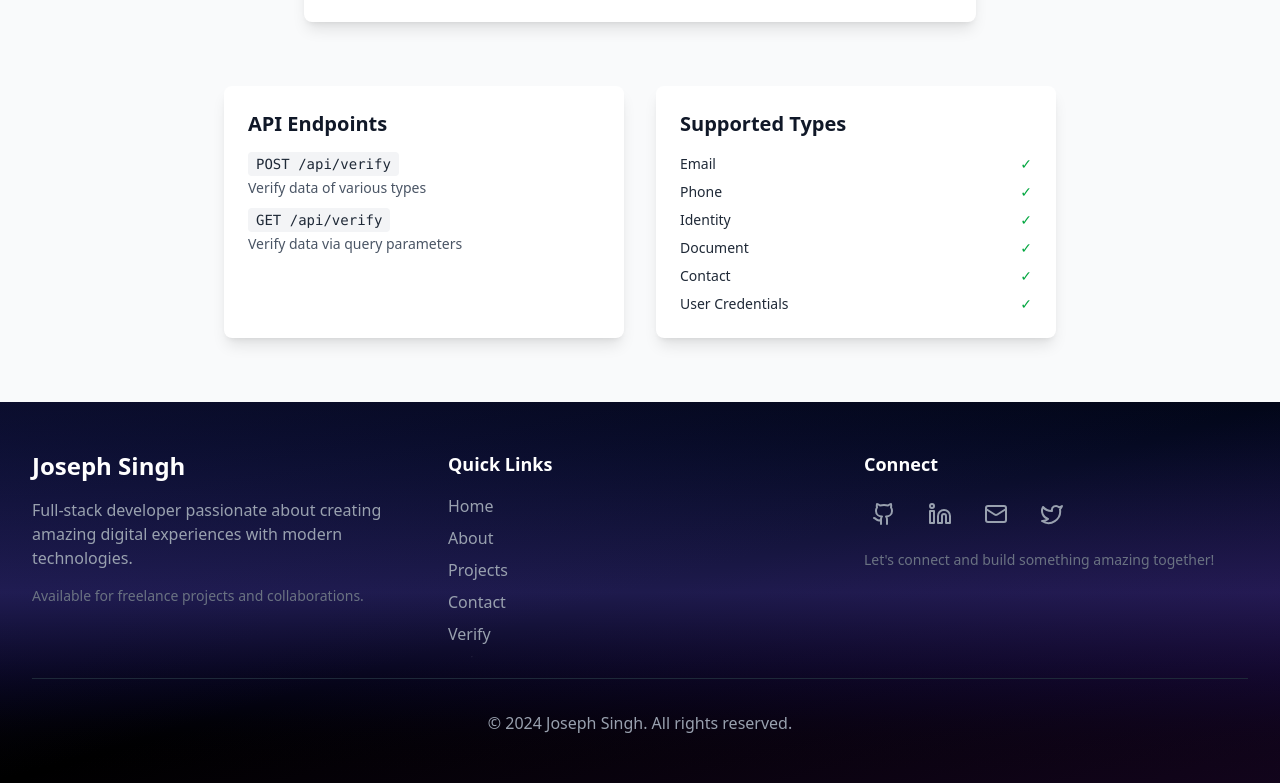
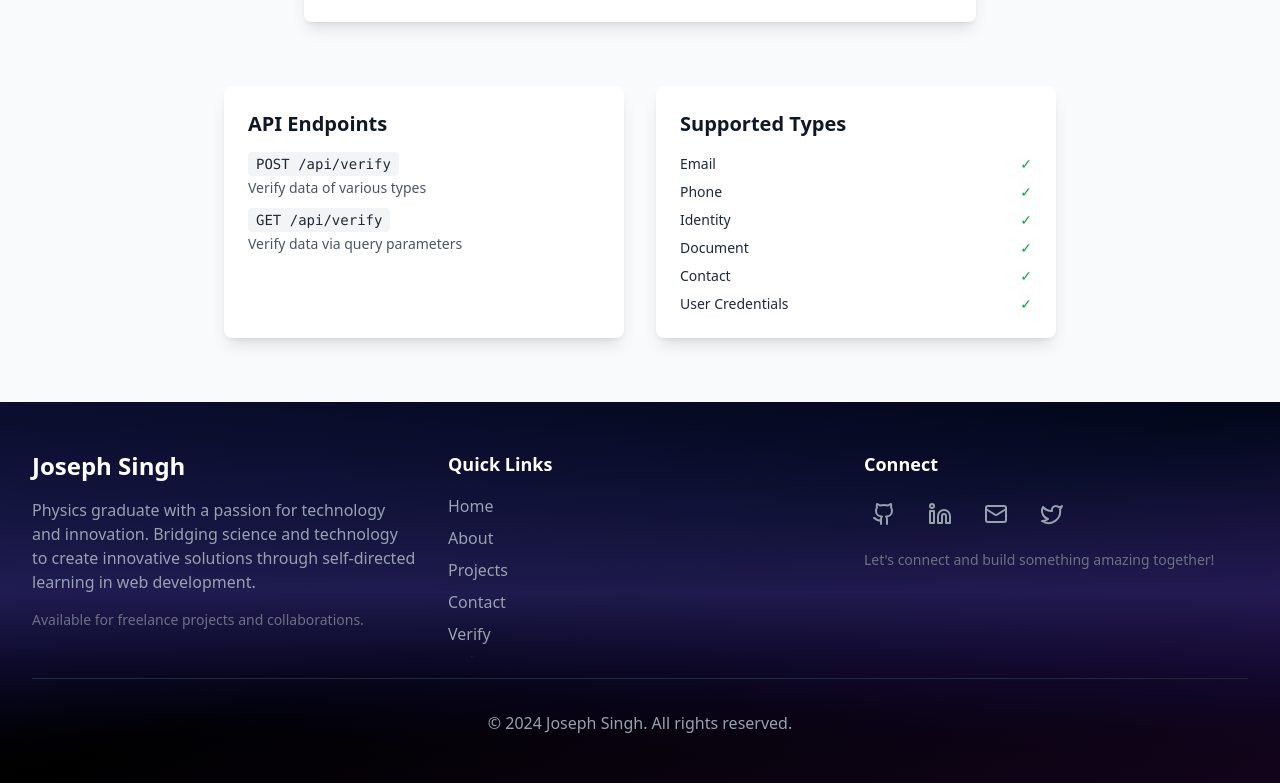
Before and after one commit to joseph-singh-lai/personal-portfolio-9987, a Next.js app: page /verify in a window 1280 px wide. Shown: the part 934-1717 px from the top of the page. Built offline with nearby package versions, Linux system fonts and the light colour scheme.

Commit message:
Update Footer description and social links to match About section

```diff
--- a/src/components/Footer.tsx
+++ b/src/components/Footer.tsx
@@ -2,9 +2,9 @@ import { Github, Linkedin, Mail, Twitter } from 'lucide-react'
 
 const Footer = () => {
   const socialLinks = [
-    { name: 'GitHub', href: 'https://github.com/josephsingh', icon: Github },
-    { name: 'LinkedIn', href: 'https://linkedin.com/in/josephsingh', icon: Linkedin },
-    { name: 'Email', href: 'mailto:joseph@example.com', icon: Mail },
+    { name: 'GitHub', href: 'https://github.com/joseph-singh-lai/', icon: Github },
+    { name: 'LinkedIn', href: 'https://www.linkedin.com/in/joseph-singh-90a87b161/', icon: Linkedin },
+    { name: 'Email', href: 'mailto:singhjoe57@gmail.com', icon: Mail },
     { name: 'Twitter', href: 'https://twitter.com/josephsingh', icon: Twitter },
   ]
 
@@ -20,7 +20,7 @@ const Footer = () => {
           <div>
             <h3 className="text-xl sm:text-2xl font-bold mb-3 sm:mb-4">Joseph Singh</h3>
             <p className="text-gray-400 dark:text-gray-300 mb-3 sm:mb-4 text-sm sm:text-base">
-              Full-stack developer passionate about creating amazing digital experiences with modern technologies.
+              Physics graduate with a passion for technology and innovation. Bridging science and technology to create innovative solutions through self-directed learning in web development.
             </p>
             <p className="text-gray-500 dark:text-gray-400 text-xs sm:text-sm">
               Available for freelance projects and collaborations.
```
